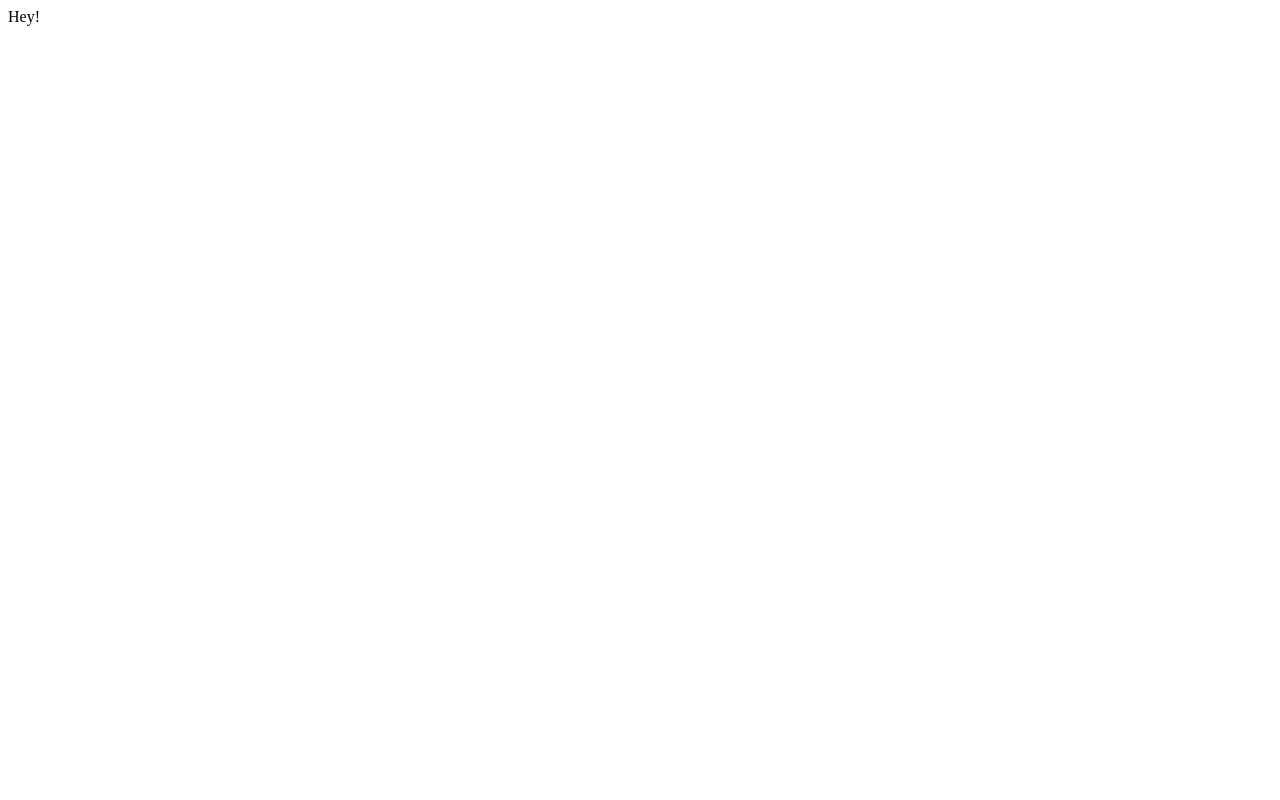
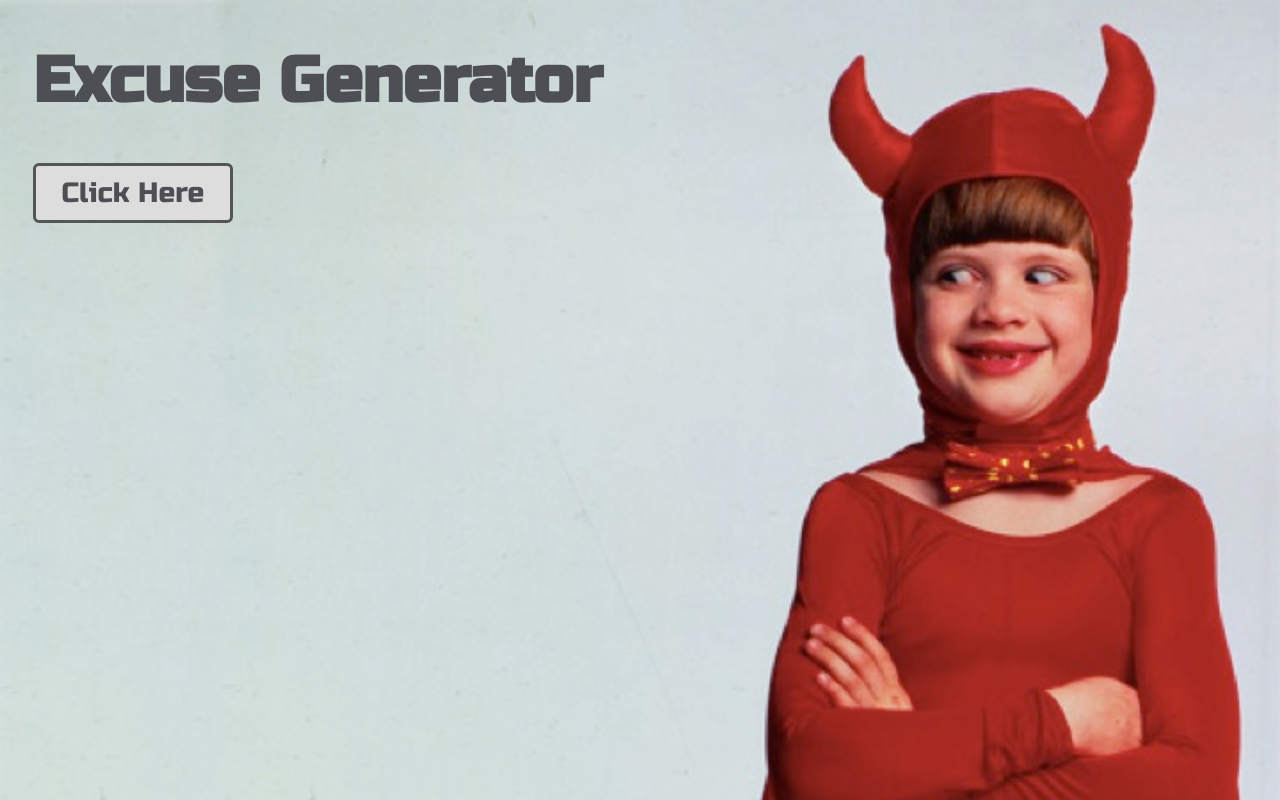
Before and after one commit to sonakshisaxena1/sonakshisaxena1.github.io, a plain HTML site: page index.html in a window 1280 px wide. Drawn offline with Linux system fonts and the light colour scheme.

Commit message:
Hosting excuse-generator

```diff
--- /dev/null
+++ b/excuses.js
@@ -0,0 +1,13 @@
+function excuse() {
+
+	var myDog = ['dog', 'cat', 'sense of ennui', 'hamster', 'chinchilla', 'iguana', 'turtle', 'best friend', 'bro', 'boo', 'crush', 'sister', 'brother', 'nemesis', 'doppelganger', 'gerbil', 'bunny', 'fish', 'crew'];
+	var ate = ['ate', 'peer-reviewed', 'destroyed', 'deleted', 'erased', 'remixed', 'twitched', 'recycled', 'livetweeted', 'undermined', 'underbid', 'upcycled', 'gave away', 'plagiarised', 'confiscated', 'barfed on', 'stole', 'ransomed', 'spilled water on', 'lost', 'misplaced', 'buried', 'shredded', 'hid', 'liberated', 'left with', 'ebayed', 'craigslisted', 'etsyed', 'tweeted', 'instagrammed', 'snapchatted', 'youtubed', 'dunked on', 'subteweeted', 'favorited', 'upvoted', 'downvoted', 'live cast', 'pinned', 'vlogged', 'blogged about'];
+	var myHomework = ['homework', 'project', 'essay', 'film project', 'visualization', 'infographic', 'pre-writing', 'term paper', 'lab report', 'reading log', 'summary', 'article', 'flash cards', 'study guide', 'textbook', 'workbook', 'reading book', 'diorama', 'poster', 'dreams', 'laptop', 'computer', 'tablet', 'momentum', 'report', 'slideshow', 'slide deck', 'presentation', 'worksheet', 'handout', 'notes', 'portfolio', 'blog post', 'comment'];
+
+	var who = myDog[Math.round(Math.random()*(myDog.length-1))];
+	var did = ate[Math.round(Math.random()*(ate.length-1))];
+	var what = myHomework[Math.round(Math.random()*(myHomework.length-1))];
+
+	document.getElementById('excuses').innerHTML = '<div>My ' + who + ' ' + did + '<br> my ' + what + '.</div>'
+
+}
--- a/index.html
+++ b/index.html
@@ -1 +1,24 @@
-Hey!
+<!DOCTYPE html>
+<html>
+
+	<head>
+		<title> Excuse Generator </title>
+		<link rel='stylesheet' href='style.css' type='text/css'>
+	    <link href='https://fonts.googleapis.com/css?family=Russo+One' rel='stylesheet' type='text/css'>
+	    <link href='https://fonts.googleapis.com/css?family=Amatic+SC:700' rel='stylesheet' type='text/css'>
+	</head>
+
+	<script src ="excuses.js" type="text/javascript"></script>
+
+	<body>
+
+		<h1> Excuse Generator </h1>
+
+		<button class = "click" onclick = "excuse()"> Click Here </button>
+
+		<div id ="excuses"> </div>
+
+
+	</body>
+
+</html>
--- /dev/null
+++ b/style.css
@@ -0,0 +1,41 @@
+body{
+	background-image: url('Slide2.jpg');
+	background-size: cover;
+	background-repeat: none;
+}
+
+h1{
+	font-family:'Russo One', sans-serif;
+	font-size: 64px;
+	margin-left: 25px;
+	color: #4e4e55;
+}
+
+button {
+	margin-left: 25px;
+	-moz-border-radius: 5px;
+	-webkit-border-radius: 5px;
+	border-radius: 6px;
+	font-family: 'Russo One', sans-serif;
+	font-size: 28px;
+	color: #4e4e55;
+	text-decoration: none;
+	cursor: pointer;
+	background-color: #ddd;
+	border: 3px solid #555;
+	height: 60px;
+	width: 200px;
+}
+
+button:hover{
+	opacity: .75;
+}
+
+#excuses{
+  position: relative;
+  top: 30px;
+  left: 25px;
+  font-family: 'Amatic SC', monospace;
+  font-size: 96px;
+  color: #009;
+}
```
Also changed, not shown: Slide2.jpg (added).
